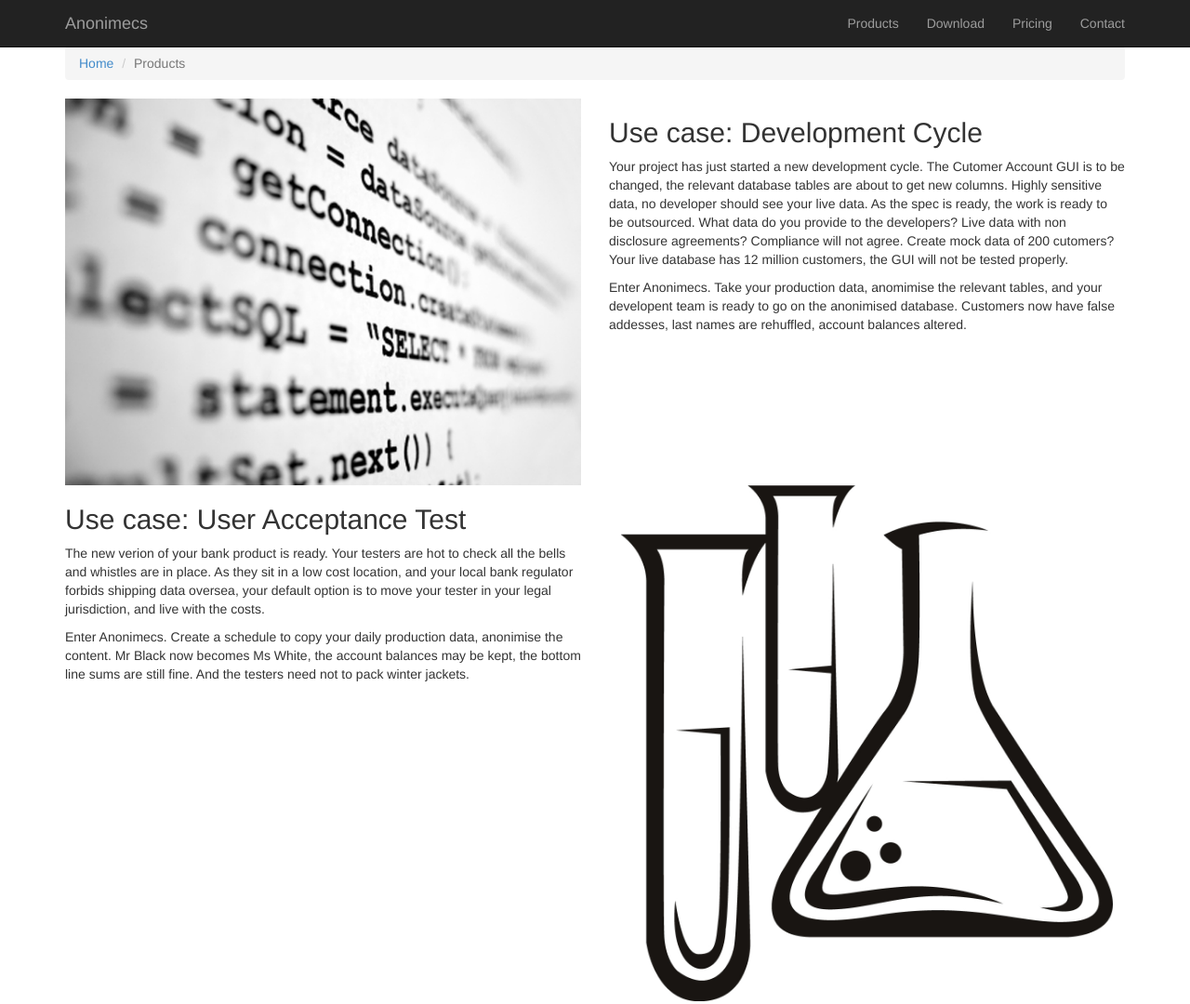
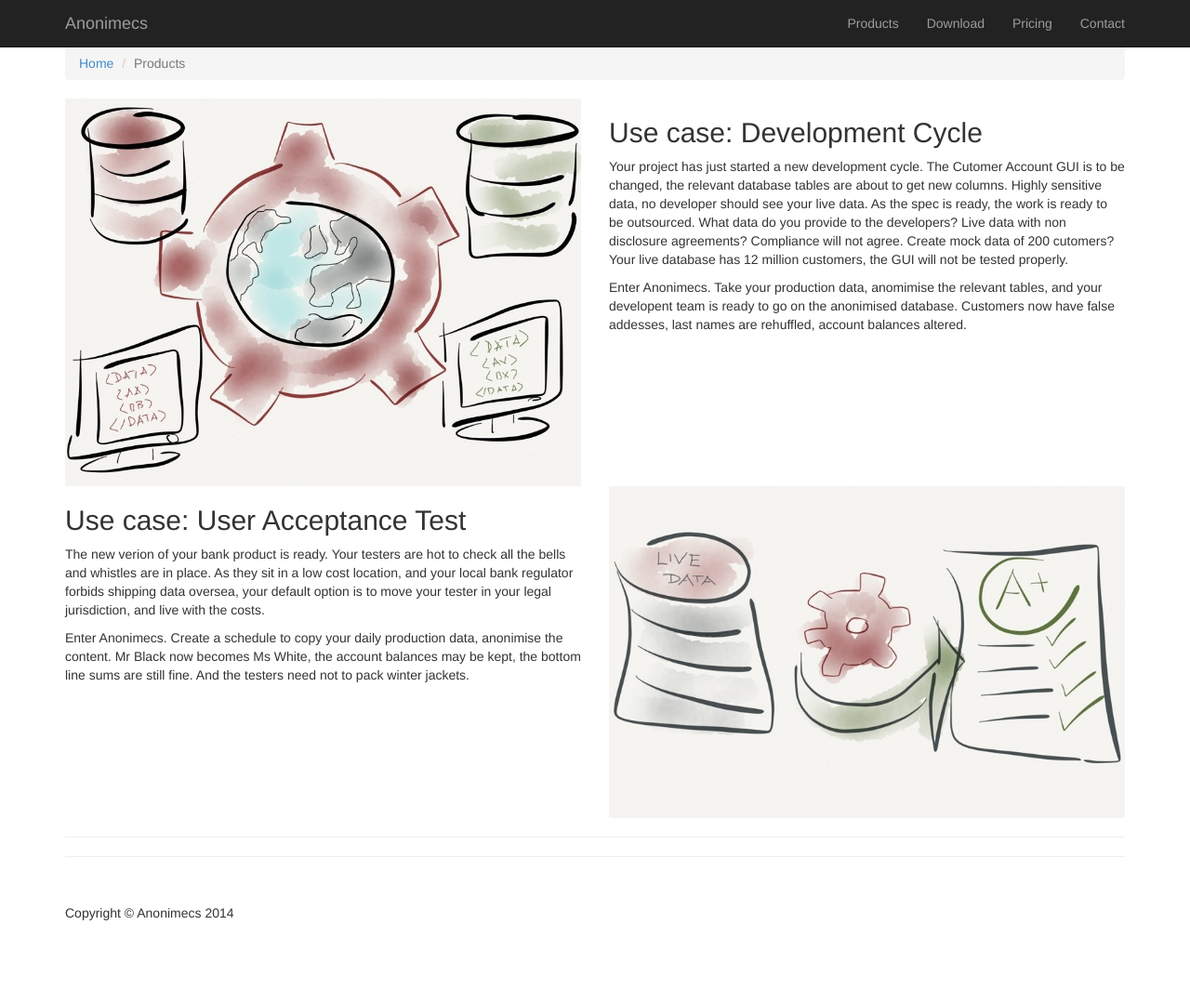
Before and after one commit to anonimecs/anonimecs.github.io, a plain HTML site: page products.html in a window 1280 px wide. Shown: the top 1080 px of the page at 93% size. After the commit the page ends 1052 px from the top, so only its background shows below. Drawn offline with Linux system fonts and the light colour scheme.

Commit message:
added other two images

```diff
--- a/products.html
+++ b/products.html
@@ -53,7 +53,7 @@
         <!-- Intro Content -->
         <div class="row">
             <div class="col-md-6">
-                <img class="img-responsive" src="images/code.jpg" alt="">
+                <img class="img-responsive" src="images/Paper5.jpg" alt="">
             </div>
             <div class="col-md-6">
                 <h2>Use case: Development Cycle</h2>
@@ -72,7 +72,7 @@
                 And the testers need not to pack winter jackets.</p>
             </div>
             <div class="col-md-6">
-                <img class="img-responsive" src="images/test.jpg" alt="">
+                <img class="img-responsive" src="images/Paper4.jpg" alt="">
             </div>
         </div>
         <!-- /.row -->
```
Also changed, not shown: images/Paper4.jpg (added), images/Paper5.jpg (added).
